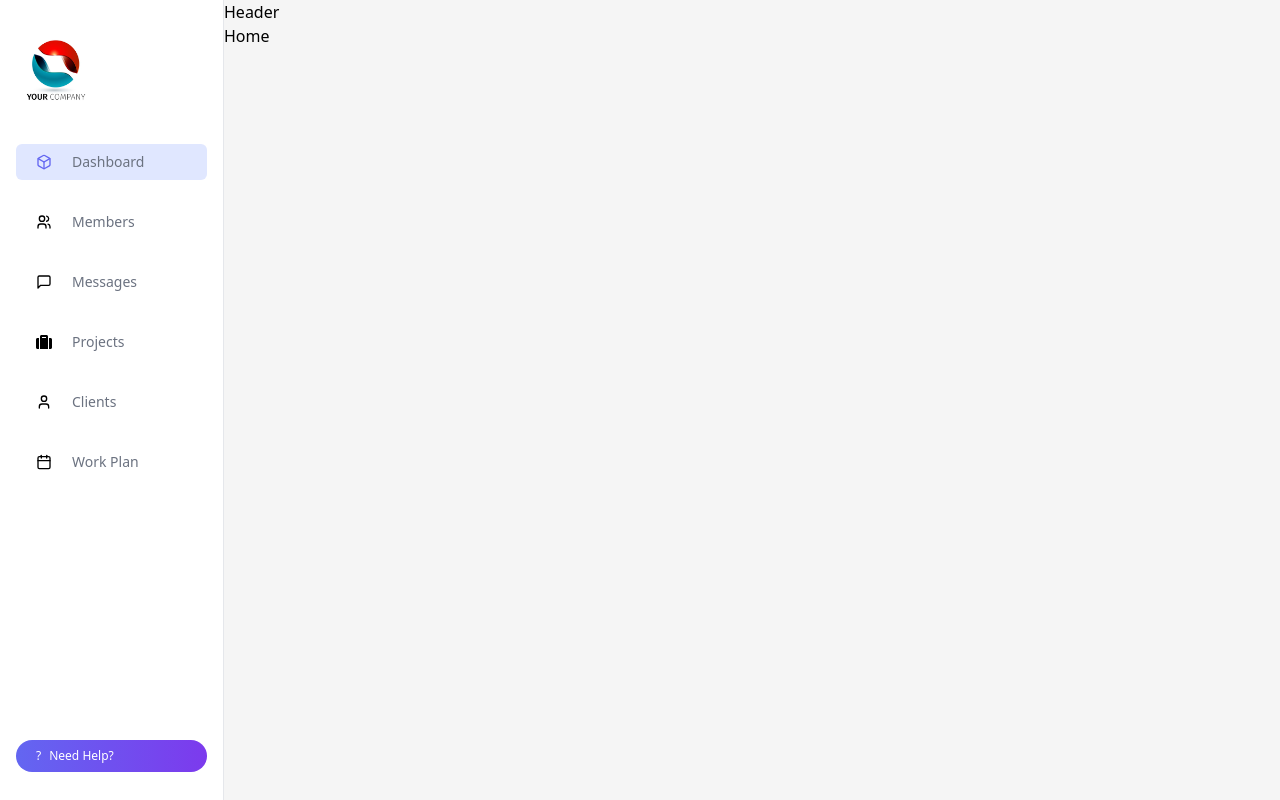
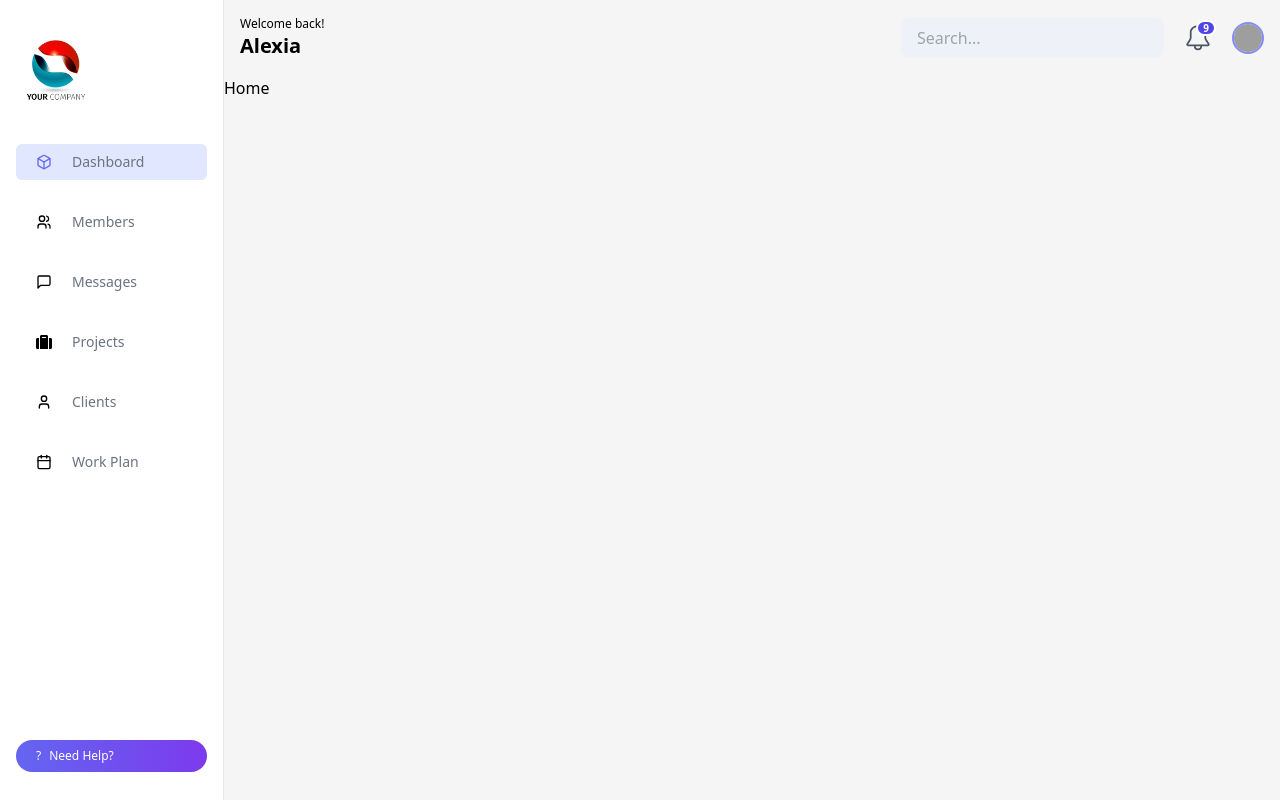
Before and after one commit to mavictorino/dashboard-tailwindcss, a React (Vite) app: page / in a window 1280 px wide. Built offline with nearby package versions, Linux system fonts and the light colour scheme; grey boxes are pictures that could not be loaded.

Commit message:
finish sidebar and user on header

```diff
--- a/src/components/Header.jsx
+++ b/src/components/Header.jsx
@@ -1,8 +1,35 @@
 import React from 'react'
+import { GoBell } from 'react-icons/go'
 
 const Header = () => {
   return (
-    <div>Header</div>
+  <div className='flex justify-between items-center p-4'>
+    <div>
+      <h1 className='text-xs'>Welcome back!</h1>
+      <p className='text-xl font-semibold'>Alexia</p>
+    </div>
+    <div className='flex items-center space-x-5'>
+      <div className='hidden md:flex'>
+        <input
+        type='text'
+        placeholder='Search...'
+        className='bg-indigo-100/30 px-4 py-2 rounded-lg focus:outline-0 focus:ring-2 focus:ring-indigo-600'
+        />
+      </div>
+      <div className='flex items-center space-x-5'>
+        <button className='relative text-2xl text-gray-600'>
+          <GoBell size={28}/>
+          <span className='absolute top-0 right-0 -mt-1 -mr-1 flex justify-center items-center bg-indigo-600 text-white font-semibold text-[10px] w-5 h-4 rounded-full border-2 border-white'>9</span>
+        </button>
+        <img
+        className='w-8 h-8 rounded-full border-2 border-indigo-400'
+        src='https://randomuser.me/api/portraits/women/83.jpg'
+        alt='user' />
+      </div>
+
+    </div>
+
+  </div>
   )
 }
 
--- a/src/components/Sidebar.jsx
+++ b/src/components/Sidebar.jsx
@@ -53,7 +53,7 @@ const Sidebar = () => {
       <div className='w-full absolute bottom-5 left-0 px-4 py-2 cursor-pointer text-center'>
         <p className='flex items-center space-x-2 text-xs text-white py-2 px-5 bg-gradient-to-r from-indigo-500 to-violet-600 rounded-full'>
           {" "}
-          <span>?</span> <span>Need Help?</span>
+          <span>?</span> <span className='hidden md:flex'>Need Help?</span>
         </p>
       </div>
 
```
